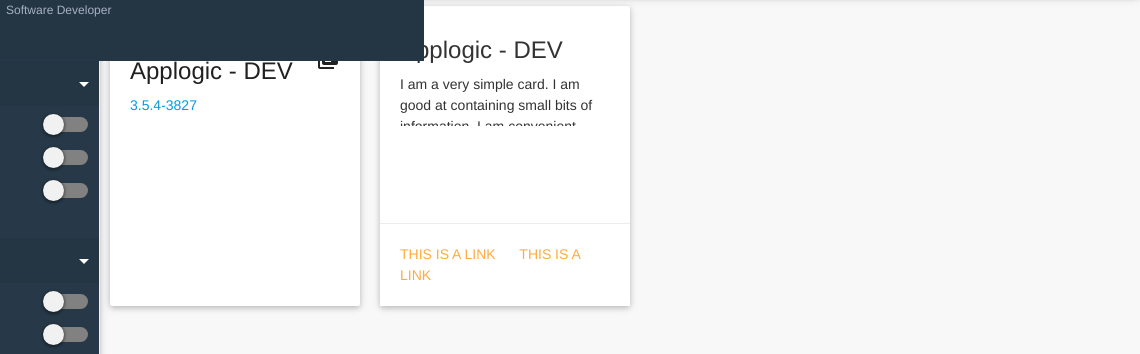
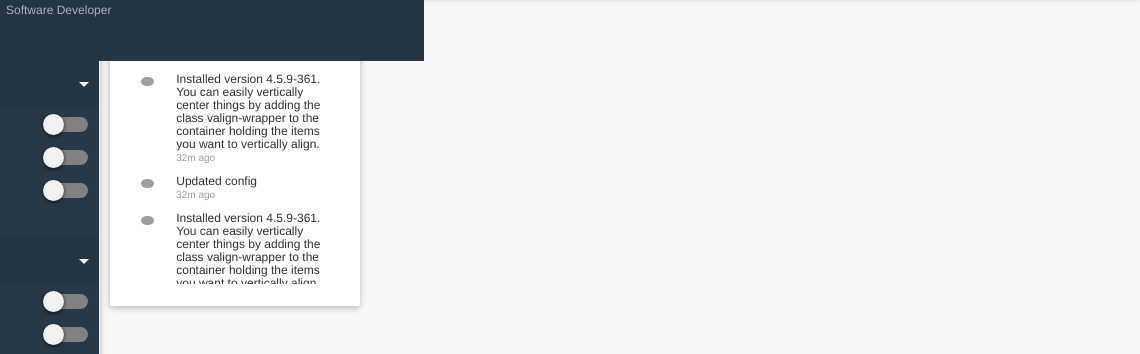
Before and after one commit to alexm92/raccoon-ui, a plain HTML site: page index.html in a window 1280 px wide. Shown: the part 54-408 px from the top of the page, 140-1280 px from the left. Drawn offline with nearby package versions, Linux system fonts and the light colour scheme; grey boxes are pictures that could not be loaded.

Commit message:
First screen for cards

```diff
--- a/index.html
+++ b/index.html
@@ -175,31 +175,59 @@
         <div class="row">
 
             <div class="card small left" style="width: 250px; margin: 10px;">
-                <div class="card-image waves-effect waves-block waves-light">
-                    ...
-                </div>
-                <div class="card-content">
-                    <span class="card-title activator grey-text text-darken-4">
-                        Applogic - DEV <i class="material-icons right">library_books</i>
+                <div class="card-content text-darken-4">
+                    <span class="card-title">
+                        Applogic - DEV
+                        <a class="dropdown-button btn-flat right" data-hover="true" data-alignment="right" data-activates="actions-dropdown">
+                            <i class="material-icons">more_vert</i>
+                        </a>
                     </span>
-                    <p><a href="#">3.5.4-3827</a></p>
-                </div>
-                <div class="card-reveal">
-                    <span class="card-title grey-text text-darken-4">Card Title<i class="material-icons right">close</i></span>
-                    <p>Here is some more information about this product that is only revealed once clicked on.</p>
-                </div>
-            </div>
+                    <ul id="actions-dropdown" class="dropdown-content">
+                        <li><a href="#" class="activator">Update</a></li>
+                        <li><a href="#">Config</a></li>
+                        <li class="divider"></li>
+                        <li><a href="#">Trigger Tests</a></li>
+                    </ul>
+
+                    <div class="auditlog">
+                        <div class="card-panel z-depth-0">
+                            <div class="row">
+                                <div class="col s2">
+                                    <img src="https://secure.gravatar.com/avatar/cd6c65be448c820f53379423779e7dd4?d=mm" alt="" class="circle responsive-img">
+                                </div>
+                                <div class="col s10">
+                                    <span class="description">Installed version 4.5.9-361. You can easily vertically center things by adding the class valign-wrapper to the container holding the items you want to vertically align.</span><br />
+                                    <span class="time grey-text">32m ago</span>
+                                </div>
+                            </div>
+                        </div>
+
+                        <div class="card-panel z-depth-0">
+                            <div class="row">
+                                <div class="col s2">
+                                    <img src="https://secure.gravatar.com/avatar/cd6c65be448c820f53379423779e7dd4?d=mm" alt="" class="circle responsive-img">
+                                </div>
+                                <div class="col s10">
+                                    <span class="description">Updated config</span><br/>
+                                    <span class="time grey-text">32m ago</span>
+                                </div>
+                            </div>
+                        </div>
+
+                        <div class="card-panel z-depth-0">
+                            <div class="row">
+                                <div class="col s2">
+                                    <img src="https://secure.gravatar.com/avatar/cd6c65be448c820f53379423779e7dd4?d=mm" alt="" class="circle responsive-img">
+                                </div>
+                                <div class="col s10">
+                                    <span class="description">Installed version 4.5.9-361. You can easily vertically center things by adding the class valign-wrapper to the container holding the items you want to vertically align.</span><br/>
+                                    <span class="time grey-text">32m ago</span>
+                                </div>
+                            </div>
+                        </div>
+                    </div>
 
 
-            <div class="card small left" style="width: 250px; margin: 10px;">
-                <div class="card-content text-darken-4">
-                    <span class="card-title activator">Applogic - DEV</span>
-                    <p>I am a very simple card. I am good at containing small bits of information.
-                        I am convenient because I require little markup to use effectively.</p>
-                </div>
-                <div class="card-action">
-                    <a href="#">This is a link</a>
-                    <a href="#">This is a link</a>
                 </div>
                 <div class="card-reveal">
                     <span class="card-title grey-text text-darken-4">Select build<i class="material-icons right">close</i></span>
--- a/sass/dashboard.scss
+++ b/sass/dashboard.scss
@@ -167,4 +167,63 @@ main {
     }
   }
 
+  .card {
+
+    .card-title {
+      font-size: 19px;
+      font-weight: 400;
+      line-height: 38px !important;
+    }
+
+    .card-content {
+      max-height: initial !important;
+
+      .auditlog {
+        overflow-y: auto;
+        height: 220px;
+
+        .card-panel {
+          padding: 0;
+          line-height: 12px;
+          margin-bottom: 10px;
+
+          .row {
+            margin-bottom: auto;
+          }
+
+          .responsive-img {
+            margin-top: 5px;
+          }
+
+          .description {
+            font-size: 12px;
+          }
+
+          .time {
+            font-size: 10px;
+          }
+        }
+      }
+
+    }
+
+    .btn-flat {
+      padding: 0px !important;
+    }
+
+    .dropdown-content {
+      left: auto !important;
+      right: 0px !important;
+
+      li {
+        min-height: initial;
+
+        a {
+          font-size: 14px;
+          padding: 10px 10px;
+        }
+      }
+    }
+  }
+
 }
```
Also changed, not shown: css/dashboard.css, 1 other file.
